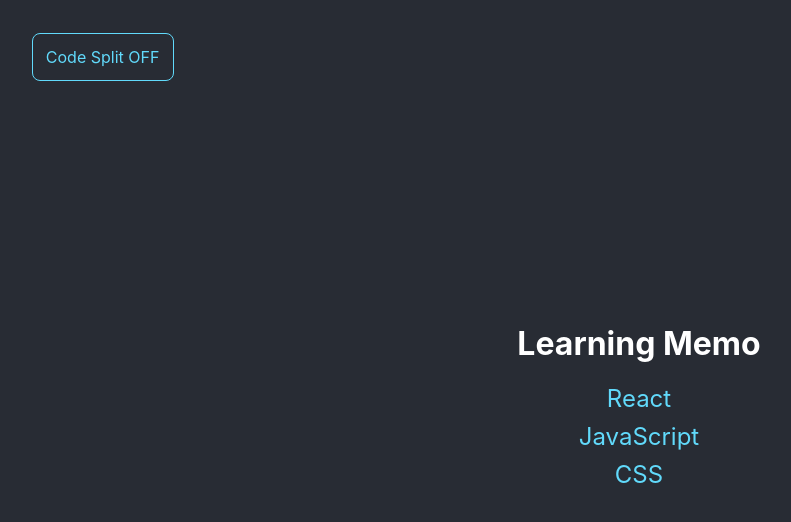
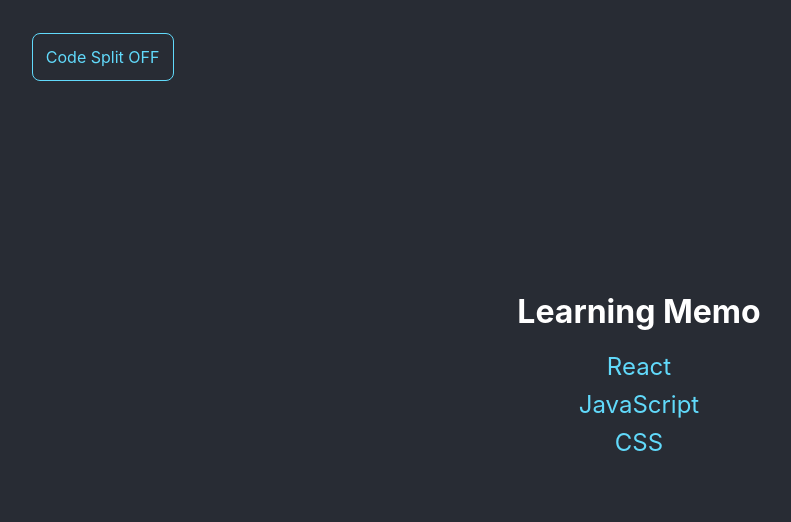
Before and after one commit to shawnrivers/learning-memo-web, a React app: page / in a window 1280 px wide. Shown: the top 522 px of the page, without its empty margins (1-792 px from the left). Built offline with nearby package versions, Linux system fonts and the light colour scheme; the HTML template or start-up script is replaced by a standard one.

Commit message:
Add margin to Layout

```diff
--- a/src/components/templates/Layout.tsx
+++ b/src/components/templates/Layout.tsx
@@ -9,7 +9,9 @@ export type LayoutProps = {
 
 export const Layout: React.FC<LayoutProps> = (props) => {
   return (
-    <div>
+    <div css={css`
+      margin-bottom: 64px;
+    `}>
       <div
         css={css`
           position: absolute;
```
